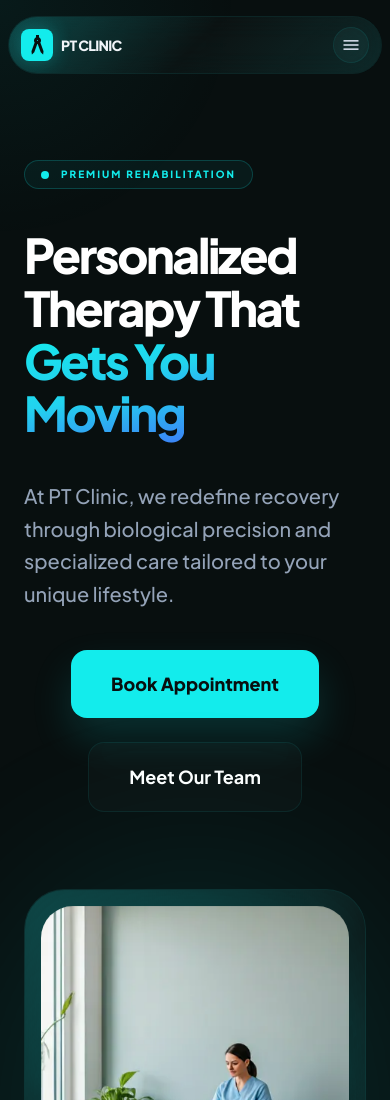
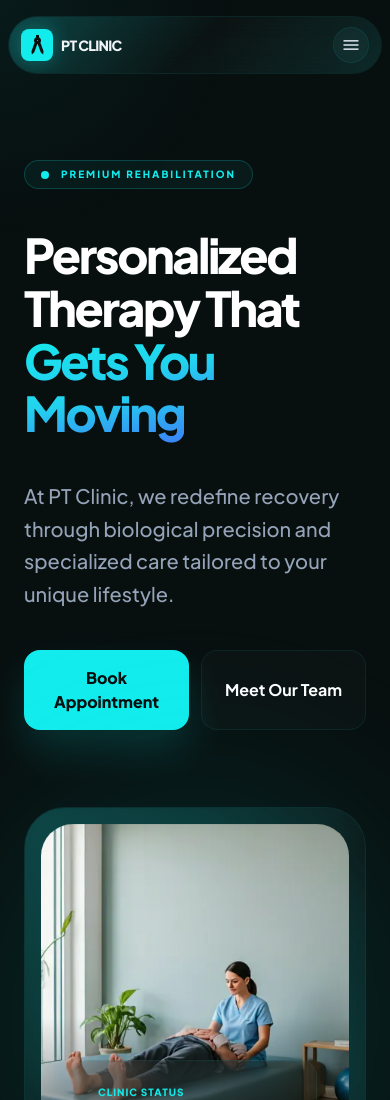
Before and after one commit to mustafatrgt/physical-therapy, a website: page index.html in a window 390 px wide. Shown: the top 1100 px of the page. Drawn offline with Linux system fonts and the light colour scheme.

Commit message:
fix: place hero CTA buttons side-by-side on mobile

```diff
--- a/index.html
+++ b/index.html
@@ -88,12 +88,12 @@
 <p class="text-xl text-slate-400 max-w-xl leading-relaxed font-medium">
                 At PT Clinic, we redefine recovery through biological precision and specialized care tailored to your unique lifestyle.
             </p>
-<div class="flex flex-col sm:flex-row items-center gap-6">
-<button class="relative group overflow-hidden bg-primary px-10 py-5 rounded-2xl text-background-dark font-black text-lg transition-all hover:scale-105 shadow-[0_20px_40px_rgba(19,236,236,0.15)]">
+<div class="grid grid-cols-2 gap-3 sm:flex sm:flex-row sm:items-center sm:gap-6 w-full sm:w-auto">
+<button class="relative group overflow-hidden bg-primary px-4 sm:px-10 py-4 sm:py-5 rounded-2xl text-background-dark font-black text-base sm:text-lg transition-all hover:scale-105 shadow-[0_20px_40px_rgba(19,236,236,0.15)] w-full">
 <span class="relative z-10">Book Appointment</span>
 <div class="absolute inset-0 bg-white/20 translate-y-full group-hover:translate-y-0 transition-transform duration-500 ease-out"></div>
 </button>
-<button class="px-10 py-5 rounded-2xl glass-panel text-white font-bold text-lg border border-white/10 hover:bg-white/5 transition-all group overflow-hidden relative"><span class="relative z-10">Meet Our Team</span><div class="absolute inset-0 bg-white/10 translate-y-full group-hover:translate-y-0 transition-transform duration-500 ease-out"></div></button>
+<button class="px-4 sm:px-10 py-4 sm:py-5 rounded-2xl glass-panel text-white font-bold text-base sm:text-lg border border-white/10 hover:bg-white/5 transition-all group overflow-hidden relative w-full"><span class="relative z-10">Meet Our Team</span><div class="absolute inset-0 bg-white/10 translate-y-full group-hover:translate-y-0 transition-transform duration-500 ease-out"></div></button>
 </div>
 </div>
 <div class="relative">
```
Also changed, not shown: assets/css/tailwind.css.
